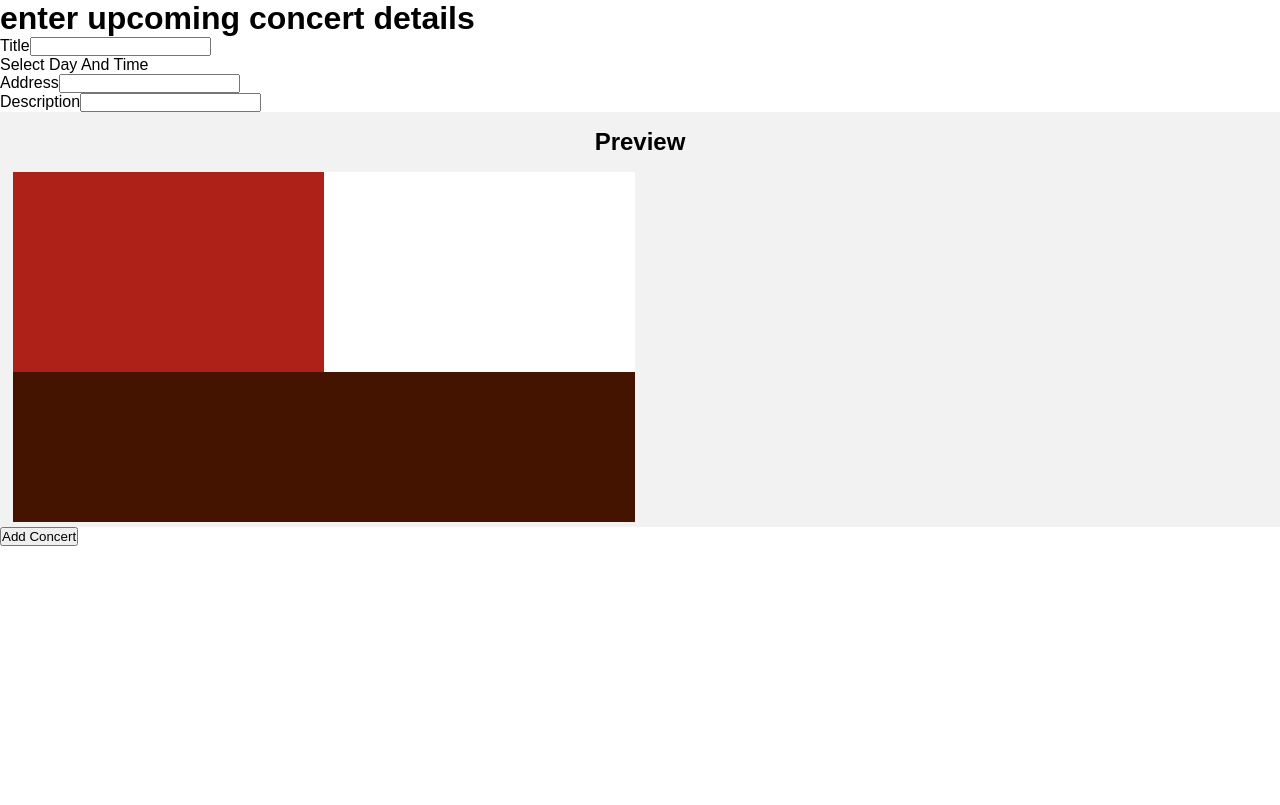
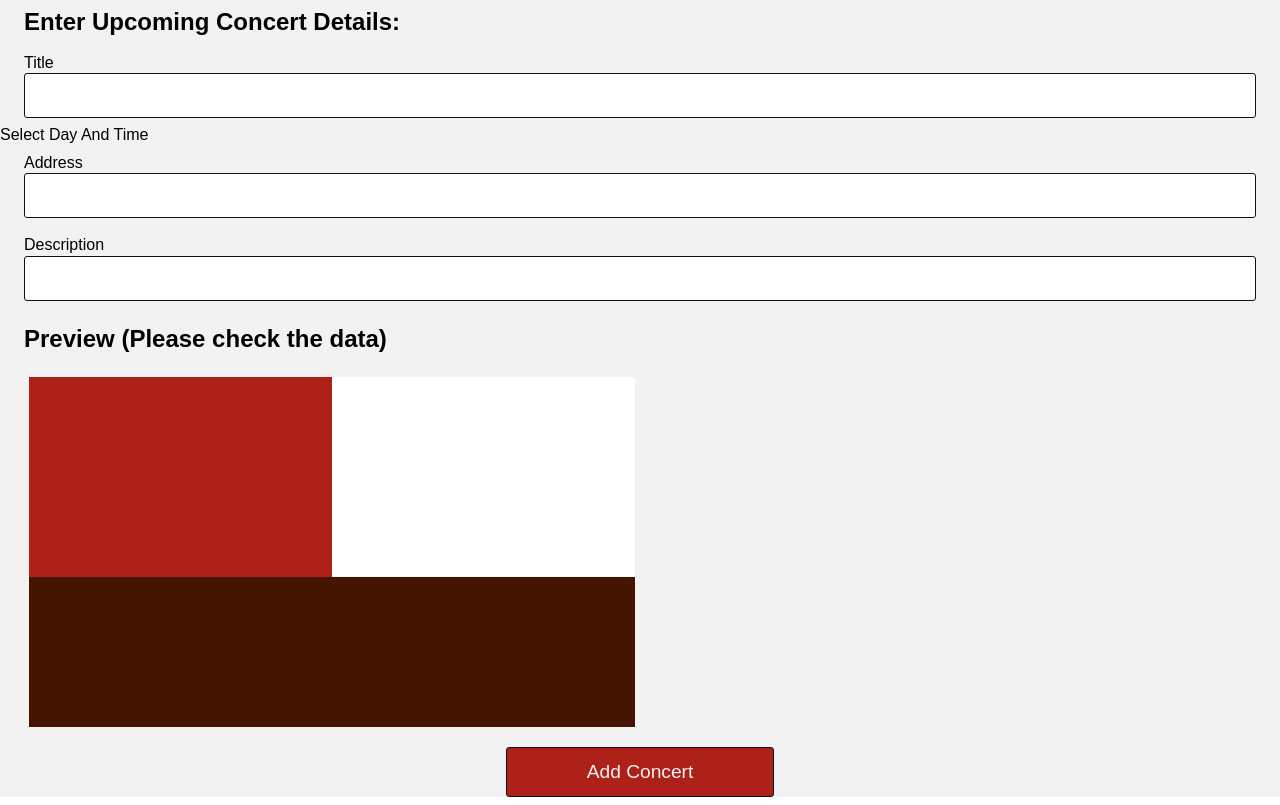
Before and after one commit to eelok/admin-office-sb, a React (Create React App) app: page /addconcert in a window 1280 px wide. Built offline with nearby package versions, Linux system fonts and the light colour scheme.

Commit message:
add style to create concert page

```diff
--- a/src/App.css
+++ b/src/App.css
@@ -5,7 +5,7 @@
 
 :root {
     --main-color-brick-red: #AD2118;
-    --color-brick-red-bnt-hover:#9F1924;
+    --color-brick-red-bnt-hover: #9F1924;
     --secondary-color-choco-brown: #451400;
     --secondary-color-brown-rgba: rgba(70, 21, 0, 0.5);
     --color-white: #f4f4f4;
@@ -23,3 +23,29 @@
     font-size: 1.5rem;
     text-align: left;
 }
+
+.page-wrapper {
+    background-color: var(--color-white-paper);
+}
+
+.page-header {
+    padding: 0.5rem 1.5rem;
+}
+
+.padding-small {
+    padding: 1rem 1.5rem;
+}
+
+.btn {
+    font-size: 1.2rem;
+    padding: 0.8rem 5rem;
+    border-radius: 3px;
+    border: 1px solid var(--color-black);
+    background-color: var(--main-color-brick-red);
+    color: var(--color-white);
+    cursor: pointer;
+}
+.btn:hover{
+    border: 1px solid var(--secondary-color-choco-brown);
+    background-color: var(--color-brick-red-bnt-hover);
+}
--- a/src/components/Input/Input-component.jsx
+++ b/src/components/Input/Input-component.jsx
@@ -1,10 +1,18 @@
 import React from "react";
+import './input-component-style.scss'
 
 const InputComponent = ({type, name, label, value, id, required, onChange}) =>{
     return(
-        <div>
-            <label htmlFor={id}>{label}</label>
-            <input type={type} name={name} value={value} id={id} required={required} onChange={onChange}/>
+        <div className='group'>
+            <label className='group__label' htmlFor={id}>{label}</label>
+            <input className='group__input'
+                   type={type}
+                   name={name}
+                   value={value}
+                   id={id}
+                   required={required}
+                   onChange={onChange}
+            />
         </div>
     )
 
--- /dev/null
+++ b/src/components/Input/input-component-style.scss
@@ -0,0 +1,23 @@
+.group{
+  display: flex;
+  flex-direction: column;
+  padding: 0.5rem 1.5rem;
+
+  &__label{
+    font-size: 1rem;
+    padding: 0.1rem 0;
+  }
+  &__input{
+    width: 100%;
+    height: 45px;
+    padding: 0 0.5rem;
+    font-size: 1.2rem;
+    outline: none;
+    border-radius: 3px;
+    border: 1px solid var(--color-black);
+  }
+
+  &__input:focus{
+    border: 2px solid var(--main-color-brick-red);
+  }
+}
--- a/src/components/create-concert/concert-preview-style.scss
+++ b/src/components/create-concert/concert-concert-style.scss
@@ -1,14 +1,6 @@
-.news-page {
-  background-color: var(--color-white-paper);
-}
-
-.news__header {
-  text-align: center;
-  padding: 1rem;
-}
 
 .news {
-  margin: 0 0.5rem;
+  padding: 0.5rem 1.5rem;
 
   display: flex;
   flex-direction: row;
@@ -75,3 +67,10 @@
     font-size: 1rem;
   }
 }
+
+.button-group{
+  margin: 0.5rem;
+  display: flex;
+  justify-content: center;
+  align-self: center;
+}
--- a/src/components/create-concert/create-concert-component.jsx
+++ b/src/components/create-concert/create-concert-component.jsx
@@ -2,8 +2,7 @@ import React from "react";
 import {db} from '../../firebase';
 import DatePickerComponent from "../datePicker/date-picker-component";
 import InputComponent from "../Input/Input-component";
-import './create-concert-style.scss'
-import './concert-preview-style.scss'
+import './concert-concert-style.scss'
 import DatePicker from "react-datepicker";
 
 class CreateConcert extends React.Component {
@@ -40,10 +39,11 @@ class CreateConcert extends React.Component {
 
     render() {
         return (
-            <div className='wrapper'>
-                <h1>enter upcoming concert details</h1>
+            <div className='page-wrapper'>
+                <header className="page-header">
+                    <h2 className="main-title">Enter Upcoming Concert Details:</h2>
+                </header>
                 <form onSubmit={this.handleAddConcert} className='concert-input'>
-                    <div>
                     <InputComponent
                         type={'text'}
                         label={'Title'}
@@ -53,14 +53,11 @@ class CreateConcert extends React.Component {
                         required={true}
                         onChange={this.handleChange}
                     />
-                    </div>
                     <div>
                         <label>Select Day And Time</label>
                         {/*<DatePickerComponent*/}
                         {/*/>*/}
-
                     </div>
-                    <div>
                     <InputComponent
                         type={'text'}
                         label={'Address'}
@@ -70,8 +67,6 @@ class CreateConcert extends React.Component {
                         required={true}
                         onChange={this.handleChange}
                     />
-                    </div>
-                    <div>
                     <InputComponent
                         type={'text'}
                         label={'Description'}
@@ -81,10 +76,8 @@ class CreateConcert extends React.Component {
                         required={true}
                         onChange={this.handleChange}
                     />
-                    </div>
-                    <div className="news-page">
-                        <header className="news__header">
-                            <h2 className='main-header'>Preview</h2>
+                    <header className="page-header padding-small">
+                        <h2 className='main-header'>Preview (Please check the data)</h2>
                     </header>
                     <section className="news">
                         <section className="news__content">
@@ -98,8 +91,9 @@ class CreateConcert extends React.Component {
                             </div>
                         </section>
                     </section>
+                    <div className="button-group">
+                        <button className='btn ' type='submit'>Add Concert</button>
                     </div>
-                    <button type='submit'>Add Concert</button>
                 </form>
             </div>
         )
--- a/src/pages/all-concerts-page.component.jsx
+++ b/src/pages/all-concerts-page.component.jsx
@@ -28,7 +28,7 @@ class AllConcerts extends React.Component {
         const {concerts} = this.state;
         return (
             <div className='page-wrapper'>
-                <header className="concerts-header">
+                <header className="page-header">
                     <h2 className='main-title'>Concerts:</h2>
                 </header>
                 <section className="event">
--- a/src/pages/all-concerts-style.scss
+++ b/src/pages/all-concerts-style.scss
@@ -1,10 +1,3 @@
-.page-wrapper{
-  background-color: var(--color-white-paper);
-}
-.concerts-header{
-  padding: 0.5rem 1.5rem;
-}
-
 .event {
   padding: 0 1rem;
 
```
Also changed, not shown: src/components/create-concert/create-concert-style.scss (deleted). Lines whose indentation alone changed are shown as unchanged.
